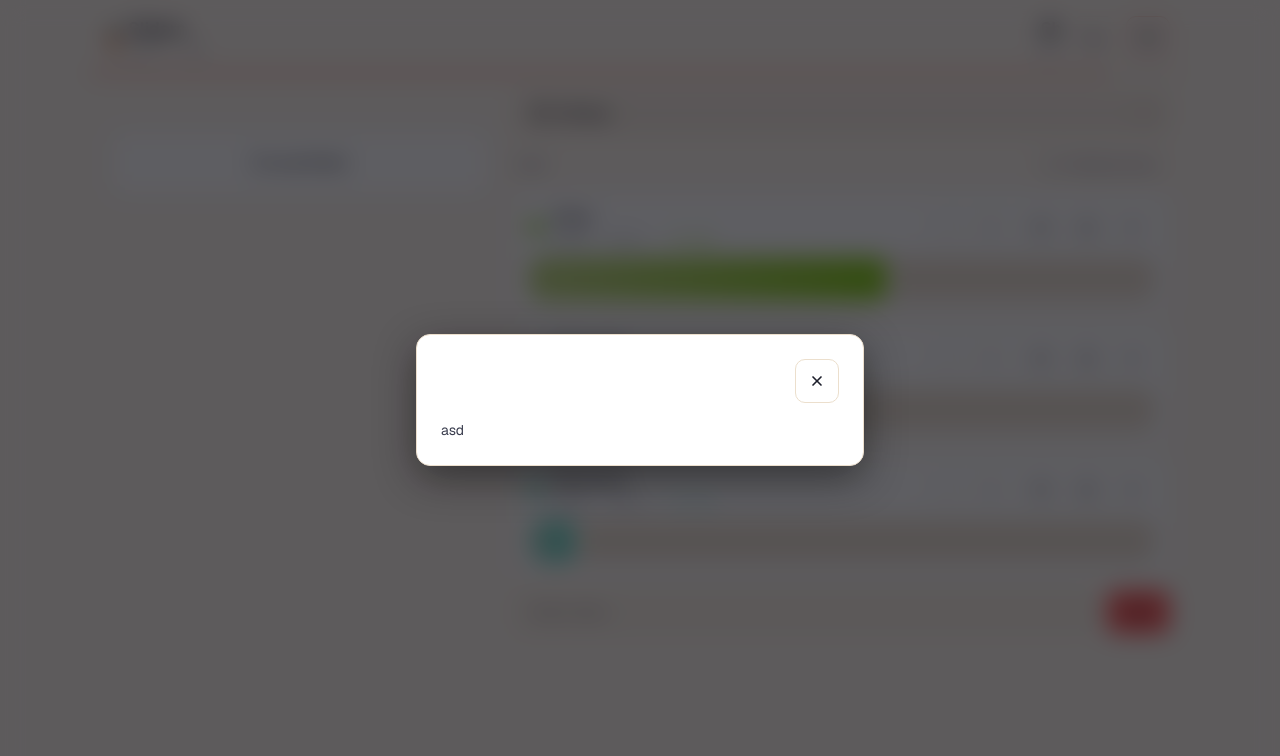
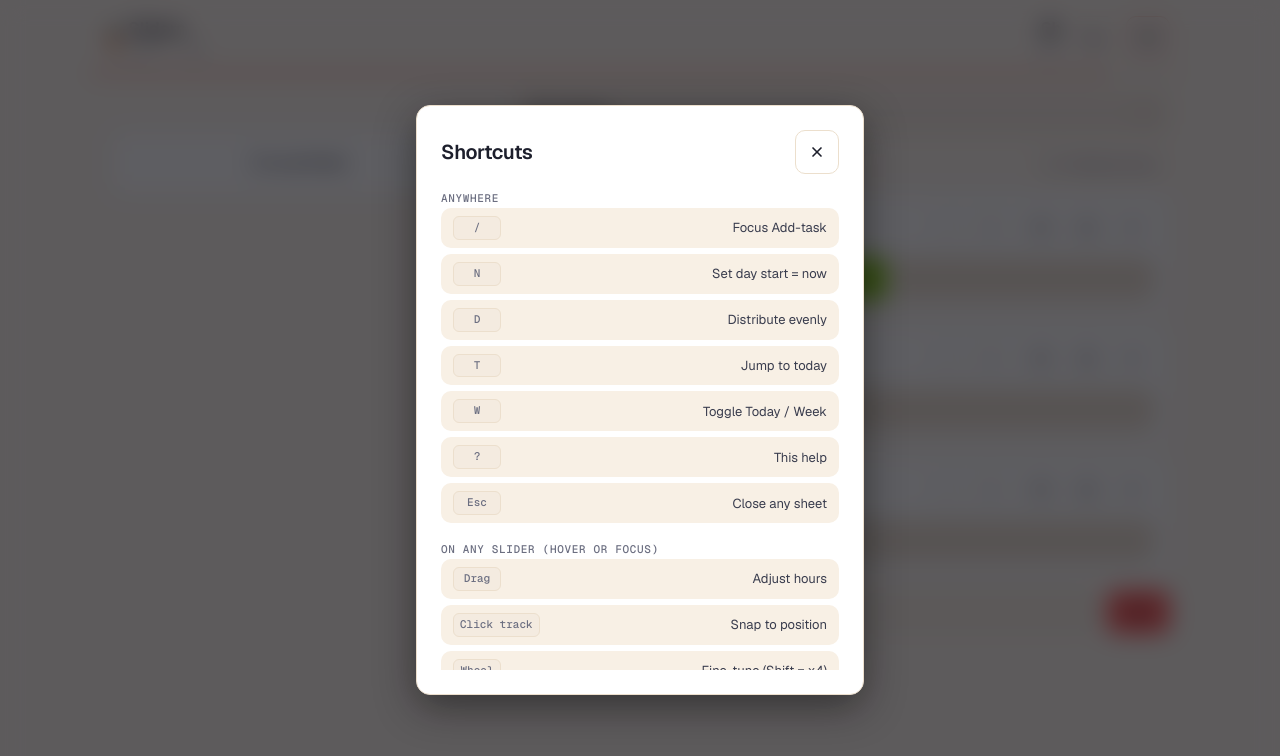
Before and after one commit to gregdev00/sliders, a SvelteKit app: page / in a window 1280 px wide. Both pictures are taken after a click on the button 1148 px from the left and 38 px from the top of the page. Shown: the top 756 px of the page. Built offline with nearby package versions, Linux system fonts and the light colour scheme; no server answers.

Commit message:
shortcuts

```diff
--- a/src/lib/components/Modal.svelte
+++ b/src/lib/components/Modal.svelte
@@ -6,10 +6,10 @@
 	interface Props {
 		isOpen: boolean;
 		onClose?: () => void;
-		title?: string;
 		closeOnOutsideClick?: boolean;
 		closeOnEscape?: boolean;
 		size?: 'sm' | 'md' | 'lg' | 'xl';
+		header?: Snippet;
 		children?: Snippet;
 		footer?: Snippet;
 	}
@@ -17,10 +17,10 @@
 	let {
 		isOpen = $bindable(),
 		onClose,
-		title,
 		closeOnOutsideClick = true,
 		closeOnEscape = true,
 		size = 'md',
+		header,
 		children,
 		footer
 	}: Props = $props();
@@ -68,8 +68,8 @@
 			role="presentation"
 		>
 			<div class="flex items-center justify-between gap-4">
-				{#if title}
-					<h2 class="text-lg font-semibold tracking-tight text-text">{title}</h2>
+				{#if header}
+					{@render header()}
 				{:else}
 					<div></div>
 				{/if}
--- /dev/null
+++ b/src/lib/components/ShortcutItem.svelte
@@ -0,0 +1,16 @@
+<script lang="ts">
+	interface Props {
+		shortcut: string;
+		description: string;
+	}
+
+	let { shortcut, description }: Props = $props();
+</script>
+
+<div class="flex items-center justify-between px-3 py-2 bg-bg-input rounded-[10px]">
+	<span
+		class="font-mono text-[11px] font-medium text-text-3 bg-bg-elev-2 border border-border rounded-md px-1.5 py-0.5 min-w-12 text-center"
+		>{shortcut}</span
+	>
+	<span class="text-[13px] text-text-2">{description}</span>
+</div>
--- a/src/routes/+page.svelte
+++ b/src/routes/+page.svelte
@@ -3,9 +3,29 @@
 	import Header from '$lib/components/Header.svelte';
 	import Modal from '$lib/components/Modal.svelte';
 	import Settings from '$lib/components/Settings.svelte';
+	import ShortcutItem from '$lib/components/ShortcutItem.svelte';
 	import TaskList from '$lib/components/TaskList.svelte';
 
 	let helpModalOpen = $state(false);
+
+	let globalShortcutItems = [
+		{ shortcut: '/', description: 'Focus Add-task' },
+		{ shortcut: 'N', description: 'Set day start = now' },
+		{ shortcut: 'D', description: 'Distribute evenly' },
+		{ shortcut: 'T', description: 'Jump to today' },
+		{ shortcut: 'W', description: 'Toggle Today / Week' },
+		{ shortcut: '?', description: 'This help' },
+		{ shortcut: 'Esc', description: 'Close any sheet' }
+	];
+
+	let sliderShortcutItems = [
+		{ shortcut: 'Drag', description: 'Adjust hours' },
+		{ shortcut: 'Click track', description: 'Snap to position' },
+		{ shortcut: 'Wheel', description: 'Fine-tune (Shift = x4)' },
+		{ shortcut: '← →', description: 'Step by snap' },
+		{ shortcut: 'Shift +←/→', description: 'Big step' },
+		{ shortcut: 'Home / End', description: '0 / max' }
+	];
 </script>
 
 <Header onHelpClick={() => (helpModalOpen = true)} />
@@ -24,4 +44,27 @@
 	</div>
 </div>
 
-<Modal bind:isOpen={helpModalOpen}>asd</Modal>
+<Modal bind:isOpen={helpModalOpen}>
+	{#snippet header()}
+		<h2 class="text-[20px] font-semibold tracking-[-0.02em]">Shortcuts</h2>
+	{/snippet}
+	<div class="font-mono text-[11px] text-text-3 tracking-[0.06em] uppercase font-medium">
+		Anywhere
+	</div>
+
+	<div class="flex flex-col gap-1.5 mb-4.5">
+		{#each globalShortcutItems as shortcutItem}
+			<ShortcutItem shortcut={shortcutItem.shortcut} description={shortcutItem.description} />
+		{/each}
+	</div>
+
+	<div class="font-mono text-[11px] text-text-3 tracking-[0.06em] uppercase font-medium">
+		On any slider (hover or focus)
+	</div>
+
+	<div class="flex flex-col gap-1.5 mb-4.5">
+		{#each sliderShortcutItems as shortcutItem}
+			<ShortcutItem shortcut={shortcutItem.shortcut} description={shortcutItem.description} />
+		{/each}
+	</div>
+</Modal>
```
